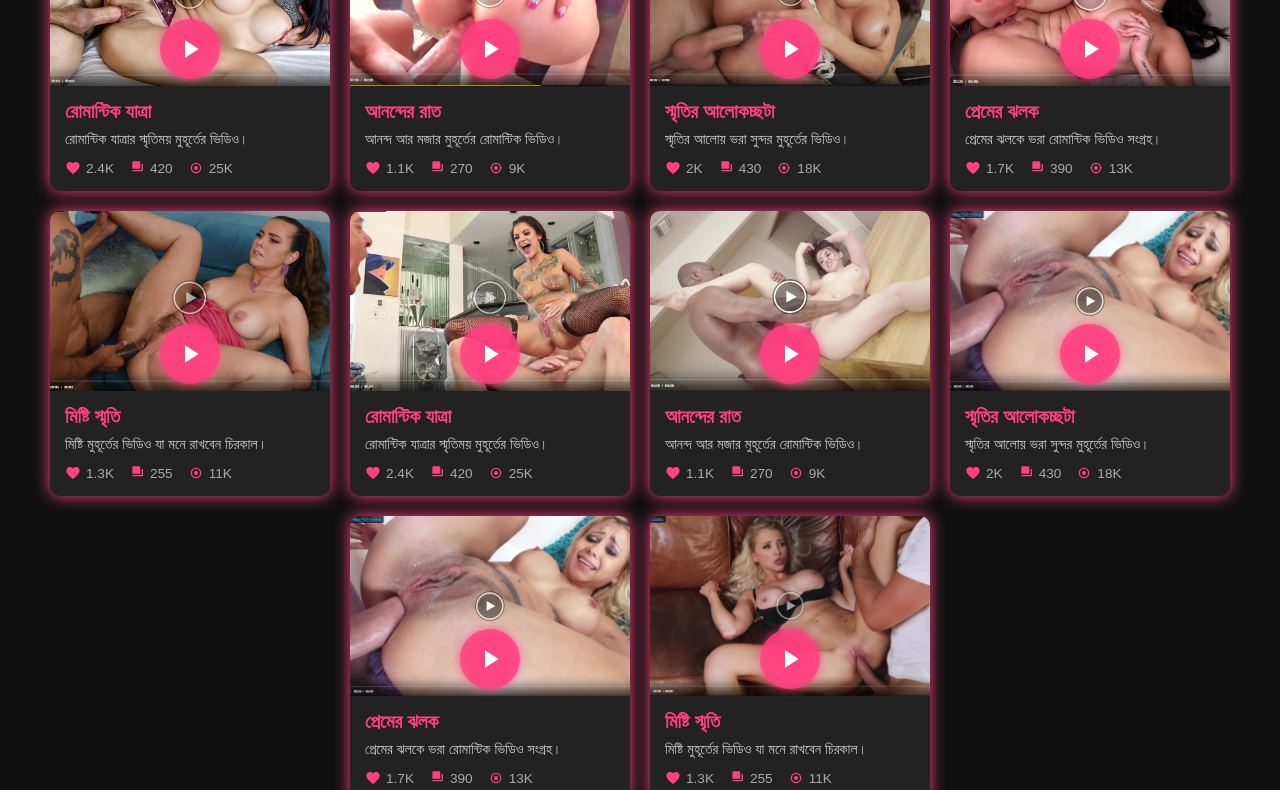
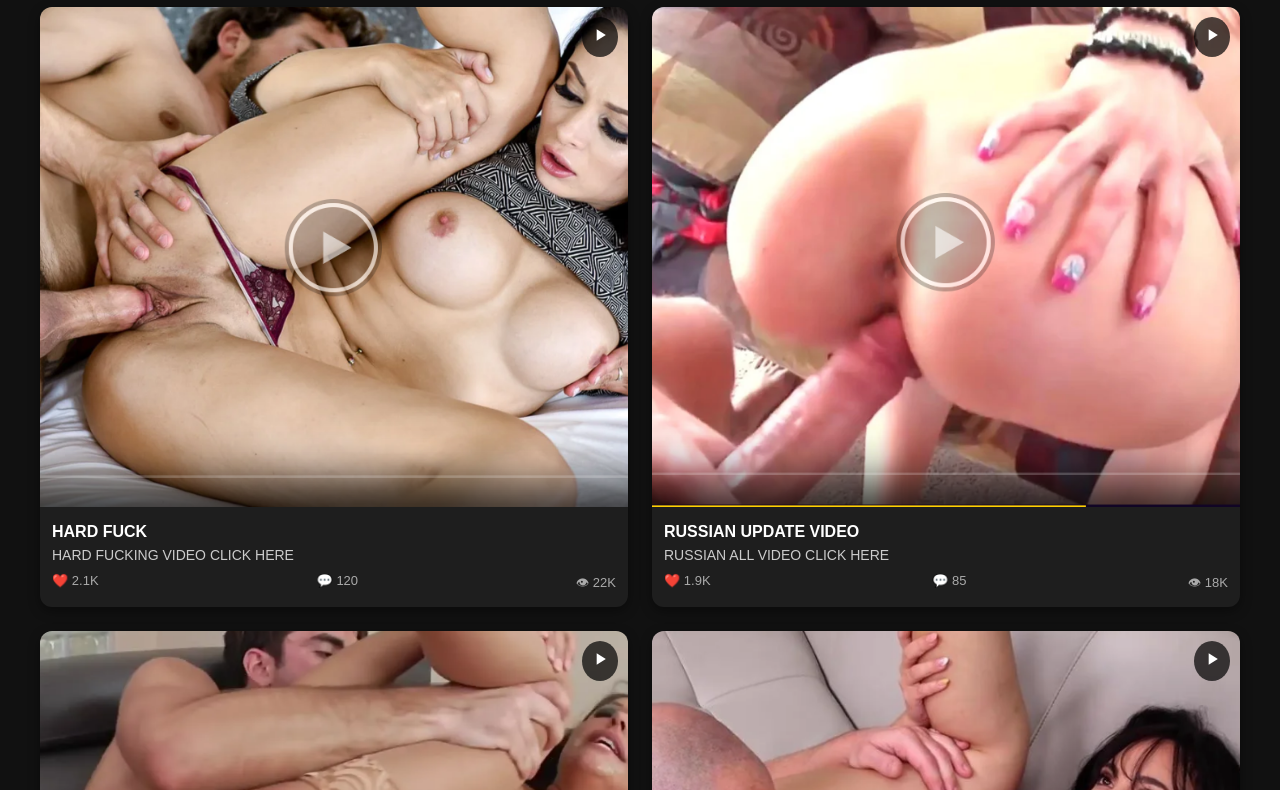
Before and after one commit to k1072038/new, a plain HTML site: page index.html in a window 1280 px wide. Shown: the part 114-904 px from the top of the page. Drawn offline with Linux system fonts and the light colour scheme.

Commit message:
Update index.html

```diff
--- a/index.html
+++ b/index.html
@@ -1,262 +1,235 @@
+
 <!DOCTYPE html>
 <html lang="bn">
 <head>
-  <meta charset="UTF-8" />
-  <meta name="viewport" content="width=device-width, initial-scale=1" />
-  <title>BD Earning VIP Plan</title>
+  <meta charset="UTF-8">
+  <title>X VIDEO WORLD</title>
   <style>
     body {
       font-family: 'Arial', sans-serif;
-      background: #111;
-      color: #eee;
+      background-color: #111;
+      color: #fff;
       margin: 0;
-      padding: 20px;
-      display: flex;
-      flex-wrap: wrap;
-      justify-content: center;
-      gap: 20px;
+      padding: 40px;
     }
+
+    .container {
+      display: grid;
+      grid-template-columns: repeat(2, 1fr);
+      gap: 24px;
+    }
+
+    a {
+      text-decoration: none;
+      color: inherit;
+    }
+
     .card {
-      background: #222;
-      border-radius: 10px;
-      width: 280px;
-      box-shadow: 0 0 15px #ff4081;
+      background-color: #1e1e1e;
+      border-radius: 12px;
       overflow: hidden;
       position: relative;
-      cursor: pointer;
-      transition: transform 0.3s ease;
+      box-shadow: 0 4px 12px rgba(0,0,0,0.4);
+      transition: transform 0.2s, box-shadow 0.2s;
     }
+
     .card:hover {
-      transform: scale(1.05);
-      box-shadow: 0 0 30px #ff4081;
+      transform: scale(1.03);
+      box-shadow: 0 6px 20px rgba(255,255,255,0.2);
     }
+
     .card img {
       width: 100%;
-      height: 180px;
+      height: 500px;
       object-fit: cover;
-      display: block;
     }
+
     .play-button {
       position: absolute;
-      top: 50%;
-      left: 50%;
-      transform: translate(-50%, -50%);
-      background: rgba(255, 64, 129, 0.8);
+      top: 10px;
+      right: 10px;
+      background-color: rgba(0,0,0,0.7);
       border-radius: 50%;
-      width: 60px;
-      height: 60px;
+      padding: 8px;
+    }
+
+    .play-button svg {
+      width: 20px;
+      height: 20px;
+      fill: white;
+    }
+
+    .card-content {
+      padding: 12px;
+    }
+
+    .card-title {
+      font-size: 16px;
+      font-weight: bold;
+      margin-bottom: 6px;
+    }
+
+    .card-description {
+      font-size: 14px;
+      color: #ccc;
+      margin-bottom: 10px;
+    }
+
+    .stats {
+      font-size: 13px;
+      color: #aaa;
       display: flex;
-      align-items: center;
-      justify-content: center;
-      pointer-events: none;
-      filter: drop-shadow(0 0 5px #ff4081);
-    }
-    .play-button svg {
-      fill: white;
-      width: 30px;
-      height: 30px;
-    }
-    .card-content {
-      padding: 15px;
-    }
-    .card-title {
-      font-size: 1.2rem;
-      font-weight: bold;
-      margin-bottom: 8px;
-      color: #ff4081;
-    }
-    .card-description {
-      font-size: 0.9rem;
-      margin-bottom: 12px;
-      color: #ccc;
-    }
-    .stats {
-      display: flex;
-      gap: 15px;
-      font-size: 0.85rem;
-      color: #aaa;
-    }
-    .stats span {
-      display: flex;
-      align-items: center;
-      gap: 5px;
-    }
-    .stats svg {
-      fill: #ff4081;
-      width: 16px;
-      height: 16px;
+      justify-content: space-between;
     }
   </style>
 </head>
 <body>
-  <!-- Card 1 -->
-  <div class="card" tabindex="0" aria-label="ভিডিও ১">
-    <img src="photo1.jpg" alt="মেয়ে ১" />
-    <div class="play-button" aria-hidden="true">
+
+  <h1>🎬 SEX VIDEO ALL COLLECTION 👇👇👇</h1>
+
+  <div class="container">
+    <!-- Repeat for folders 1 to 10 -->
+    <a href="https://www.profitableratecpm.com/vvc0vf5kd?key=a0efa4067dfd3a3bb767b8658e9c8c96" target="_blank">
+      <div class="card">
+        <img src="photo1.jpg" alt="Folder 1">
+        <div class="play-button">
           <svg viewBox="0 0 24 24"><path d="M8 5v14l11-7z"/></svg>
         </div>
         <div class="card-content">
-      <div class="card-title">রোমান্টিক যাত্রা</div>
-      <div class="card-description">রোমান্টিক যাত্রার স্মৃতিময় মুহূর্তের ভিডিও।</div>
-      <div class="stats">
-        <span><svg viewBox="0 0 24 24"><path d="M12 21.35l-1.45-1.32C5.4 15.36 2 12.28 2 8.5 2 5.42 4.42 3 7.5 3c1.74 0 3.41 1.01 4.5 2.09C13.09 4.01 14.76 3 16.5 3 19.58 3 22 5.42 22 8.5c0 3.78-3.4 6.86-8.55 11.54L12 21.35z"/></svg> 2.4K</span>
-        <span><svg viewBox="0 0 24 24"><path d="M21 6h-2v9H5v2h14a2 2 0 0 0 2-2V6z"/><path d="M17 2H7a2 2 0 0 0-2 2v9h12V4a2 2 0 0 0-2-2z"/></svg> 420</span>
-        <span><svg viewBox="0 0 24 24"><path d="M12 4a8 8 0 1 0 8 8 8 8 0 0 0-8-8zm0 14a6 6 0 1 1 6-6 6 6 0 0 1-6 6z"/><circle cx="12" cy="12" r="3"/></svg> 25K</span>
+          <div class="card-title">HARD FUCK</div>
+          <div class="card-description">HARD FUCKING VIDEO CLICK HERE</div>
+          <div class="stats"><span>❤️ 2.1K</span><span>💬 120</span><span>👁 22K</span></div>
         </div>
       </div>
-  </div>
+    </a>
 
-  <!-- Card 2 -->
-  <div class="card" tabindex="0" aria-label="ভিডিও ২">
-    <img src="photo2.jpg" alt="মেয়ে ২" />
-    <div class="play-button" aria-hidden="true">
+    <a href="https://www.profitableratecpm.com/vvc0vf5kd?key=a0efa4067dfd3a3bb767b8658e9c8c96" target="_blank">
+      <div class="card">
+        <img src="photo2.jpg" alt="Folder 2">
+        <div class="play-button">
           <svg viewBox="0 0 24 24"><path d="M8 5v14l11-7z"/></svg>
         </div>
         <div class="card-content">
-      <div class="card-title">আনন্দের রাত</div>
-      <div class="card-description">আনন্দ আর মজার মুহূর্তের রোমান্টিক ভিডিও।</div>
-      <div class="stats">
-        <span><svg viewBox="0 0 24 24"><path d="M12 21.35l-1.45-1.32C5.4 15.36 2 12.28 2 8.5 2 5.42 4.42 3 7.5 3c1.74 0 3.41 1.01 4.5 2.09C13.09 4.01 14.76 3 16.5 3 19.58 3 22 5.42 22 8.5c0 3.78-3.4 6.86-8.55 11.54L12 21.35z"/></svg> 1.1K</span>
-        <span><svg viewBox="0 0 24 24"><path d="M21 6h-2v9H5v2h14a2 2 0 0 0 2-2V6z"/><path d="M17 2H7a2 2 0 0 0-2 2v9h12V4a2 2 0 0 0-2-2z"/></svg> 270</span>
-        <span><svg viewBox="0 0 24 24"><path d="M12 4a8 8 0 1 0 8 8 8 8 0 0 0-8-8zm0 14a6 6 0 1 1 6-6 6 6 0 0 1-6 6z"/><circle cx="12" cy="12" r="3"/></svg> 9K</span>
+          <div class="card-title">RUSSIAN UPDATE VIDEO</div>
+          <div class="card-description">RUSSIAN ALL VIDEO CLICK HERE</div>
+          <div class="stats"><span>❤️ 1.9K</span><span>💬 85</span><span>👁 18K</span></div>
         </div>
       </div>
-  </div>
+    </a>
 
-  <!-- Card 3 -->
-  <div class="card" tabindex="0" aria-label="ভিডিও ৩">
-    <img src="photo3.jpg" alt="মেয়ে ৩" />
-    <div class="play-button" aria-hidden="true">
+    <a href="https://www.profitableratecpm.com/vvc0vf5kd?key=a0efa4067dfd3a3bb767b8658e9c8c96" target="_blank">
+      <div class="card">
+        <img src="photo3.jpg" alt="Folder 3">
+        <div class="play-button">
           <svg viewBox="0 0 24 24"><path d="M8 5v14l11-7z"/></svg>
         </div>
         <div class="card-content">
-      <div class="card-title">স্মৃতির আলোকচ্ছটা</div>
-      <div class="card-description">স্মৃতির আলোয় ভরা সুন্দর মুহূর্তের ভিডিও।</div>
-      <div class="stats">
-        <span><svg viewBox="0 0 24 24"><path d="M12 21.35l-1.45-1.32C5.4 15.36 2 12.28 2 8.5 2 5.42 4.42 3 7.5 3c1.74 0 3.41 1.01 4.5 2.09C13.09 4.01 14.76 3 16.5 3 19.58 3 22 5.42 22 8.5c0 3.78-3.4 6.86-8.55 11.54L12 21.35z"/></svg> 2K</span>
-        <span><svg viewBox="0 0 24 24"><path d="M21 6h-2v9H5v2h14a2 2 0 0 0 2-2V6z"/><path d="M17 2H7a2 2 0 0 0-2 2v9h12V4a2 2 0 0 0-2-2z"/></svg> 430</span>
-        <span><svg viewBox="0 0 24 24"><path d="M12 4a8 8 0 1 0 8 8 8 8 0 0 0-8-8zm0 14a6 6 0 1 1 6-6 6 6 0 0 1-6 6z"/><circle cx="12" cy="12" r="3"/></svg> 18K</span>
+          <div class="card-title">SCHOOL GIRLS HOT VIDEO</div>
+          <div class="card-description">SCHOOL GIRLS HOT VIDEO CLICK HERE</div>
+          <div class="stats"><span>❤️ 3K</span><span>💬 150</span><span>👁 25K</span></div>
         </div>
       </div>
-  </div>
+    </a>
 
-  <!-- Card 4 -->
-  <div class="card" tabindex="0" aria-label="ভিডিও ৪">
-    <img src="photo4.jpg" alt="মেয়ে ৪" />
-    <div class="play-button" aria-hidden="true">
+    <a href="https://www.profitableratecpm.com/vvc0vf5kd?key=a0efa4067dfd3a3bb767b8658e9c8c96" target="_blank">
+      <div class="card">
+        <img src="photo4.jpg" alt="Folder 4">
+        <div class="play-button">
           <svg viewBox="0 0 24 24"><path d="M8 5v14l11-7z"/></svg>
         </div>
         <div class="card-content">
-      <div class="card-title">প্রেমের ঝলক</div>
-      <div class="card-description">প্রেমের ঝলকে ভরা রোমান্টিক ভিডিও সংগ্রহ।</div>
-      <div class="stats">
-        <span><svg viewBox="0 0 24 24"><path d="M12 21.35l-1.45-1.32C5.4 15.36 2 12.28 2 8.5 2 5.42 4.42 3 7.5 3c1.74 0 3.41 1.01 4.5 2.09C13.09 4.01 14.76 3 16.5 3 19.58 3 22 5.42 22 8.5c0 3.78-3.4 6.86-8.55 11.54L12 21.35z"/></svg> 1.7K</span>
-        <span><svg viewBox="0 0 24 24"><path d="M21 6h-2v9H5v2h14a2 2 0 0 0 2-2V6z"/><path d="M17 2H7a2 2 0 0 0-2 2v9h12V4a2 2 0 0 0-2-2z"/></svg> 390</span>
-        <span><svg viewBox="0 0 24 24"><path d="M12 4a8 8 0 1 0 8 8 8 8 0 0 0-8-8zm0 14a6 6 0 1 1 6-6 6 6 0 0 1-6 6z"/><circle cx="12" cy="12" r="3"/></svg> 13K</span>
+          <div class="card-title">BLACK FUCK</div>
+          <div class="card-description">BLACK FUCK VIDEO CLICK HERE</div>
+          <div class="stats"><span>❤️ 1.4K</span><span>💬 50</span><span>👁 10K</span></div>
         </div>
       </div>
-  </div>
+    </a>
 
-  <!-- Card 5 -->
-  <div class="card" tabindex="0" aria-label="ভিডিও ৫">
-    <img src="photo5.jpg" alt="মেয়ে ৫" />
-    <div class="play-button" aria-hidden="true">
+    <a href="https://www.profitableratecpm.com/ivh7juyxuz?key=7b73d3f9123b46ce19cae93358d2fef9" target="_blank">
+      <div class="card">
+        <img src="photo5.jpg" alt="Folder 5">
+        <div class="play-button">
           <svg viewBox="0 0 24 24"><path d="M8 5v14l11-7z"/></svg>
         </div>
         <div class="card-content">
-      <div class="card-title">মিষ্টি স্মৃতি</div>
-      <div class="card-description">মিষ্টি মুহূর্তের ভিডিও যা মনে রাখবেন চিরকাল।</div>
-      <div class="stats">
-        <span><svg viewBox="0 0 24 24"><path d="M12 21.35l-1.45-1.32C5.4 15.36 2 12.28 2 8.5 2 5.42 4.42 3 7.5 3c1.74 0 3.41 1.01 4.5 2.09C13.09 4.01 14.76 3 16.5 3 19.58 3 22 5.42 22 8.5c0 3.78-3.4 6.86-8.55 11.54L12 21.35z"/></svg> 1.3K</span>
-        <span><svg viewBox="0 0 24 24"><path d="M21 6h-2v9H5v2h14a2 2 0 0 0 2-2V6z"/><path d="M17 2H7a2 2 0 0 0-2 2v9h12V4a2 2 0 0 0-2-2z"/></svg> 255</span>
-        <span><svg viewBox="0 0 24 24"><path d="M12 4a8 8 0 1 0 8 8 8 8 0 0 0-8-8zm0 14a6 6 0 1 1 6-6 6 6 0 0 1-6 6z"/><circle cx="12" cy="12" r="3"/></svg> 11K</span>
+          <div class="card-title">BIG COCK </div>
+          <div class="card-description">BIG COCK CLICK HERE</div>
+          <div class="stats"><span>❤️ 2.6K</span><span>💬 98</span><span>👁 17K</span></div>
         </div>
       </div>
-  </div>
+    </a>
 
-  <!-- Card 6 -->
-  <div class="card" tabindex="0" aria-label="ভিডিও ৬">
-    <img src="photo6.jpg" alt="মেয়ে ৬" />
-    <div class="play-button" aria-hidden="true">
+    <a href="https://www.profitableratecpm.com/ivh7juyxuz?key=7b73d3f9123b46ce19cae93358d2fef9" target="_blank">
+      <div class="card">
+        <img src="photo6.jpg" alt="Folder 6">
+        <div class="play-button">
           <svg viewBox="0 0 24 24"><path d="M8 5v14l11-7z"/></svg>
         </div>
         <div class="card-content">
-      <div class="card-title">রোমান্টিক যাত্রা</div>
-      <div class="card-description">রোমান্টিক যাত্রার স্মৃতিময় মুহূর্তের ভিডিও।</div>
-      <div class="stats">
-        <span><svg viewBox="0 0 24 24"><path d="M12 21.35l-1.45-1.32C5.4 15.36 2 12.28 2 8.5 2 5.42 4.42 3 7.5 3c1.74 0 3.41 1.01 4.5 2.09C13.09 4.01 14.76 3 16.5 3 19.58 3 22 5.42 22 8.5c0 3.78-3.4 6.86-8.55 11.54L12 21.35z"/></svg> 2.4K</span>
-        <span><svg viewBox="0 0 24 24"><path d="M21 6h-2v9H5v2h14a2 2 0 0 0 2-2V6z"/><path d="M17 2H7a2 2 0 0 0-2 2v9h12V4a2 2 0 0 0-2-2z"/></svg> 420</span>
-        <span><svg viewBox="0 0 24 24"><path d="M12 4a8 8 0 1 0 8 8 8 8 0 0 0-8-8zm0 14a6 6 0 1 1 6-6 6 6 0 0 1-6 6z"/><circle cx="12" cy="12" r="3"/></svg> 25K</span>
+          <div class="card-title">REAL SEX </div>
+          <div class="card-description">REAL SEX VIDEO CLICK HERE</div>
+          <div class="stats"><span>❤️ 800</span><span>💬 40</span><span>👁 5K</span></div>
         </div>
       </div>
-  </div>
+    </a>
 
-  <!-- Card 7 -->
-  <div class="card" tabindex="0" aria-label="ভিডিও ৭">
-    <img src="photo7.jpg" alt="মেয়ে ৭" />
-    <div class="play-button" aria-hidden="true">
+    <a href="https://www.profitableratecpm.com/ivh7juyxuz?key=7b73d3f9123b46ce19cae93358d2fef9" target="_blank">
+      <div class="card">
+        <img src="photo7.jpg" alt="ফোল্ডার ৭">
+        <div class="play-button">
           <svg viewBox="0 0 24 24"><path d="M8 5v14l11-7z"/></svg>
         </div>
         <div class="card-content">
-      <div class="card-title">আনন্দের রাত</div>
-      <div class="card-description">আনন্দ আর মজার মুহূর্তের রোমান্টিক ভিডিও।</div>
-      <div class="stats">
-        <span><svg viewBox="0 0 24 24"><path d="M12 21.35l-1.45-1.32C5.4 15.36 2 12.28 2 8.5 2 5.42 4.42 3 7.5 3c1.74 0 3.41 1.01 4.5 2.09C13.09 4.01 14.76 3 16.5 3 19.58 3 22 5.42 22 8.5c0 3.78-3.4 6.86-8.55 11.54L12 21.35z"/></svg> 1.1K</span>
-        <span><svg viewBox="0 0 24 24"><path d="M21 6h-2v9H5v2h14a2 2 0 0 0 2-2V6z"/><path d="M17 2H7a2 2 0 0 0-2 2v9h12V4a2 2 0 0 0-2-2z"/></svg> 270</span>
-        <span><svg viewBox="0 0 24 24"><path d="M12 4a8 8 0 1 0 8 8 8 8 0 0 0-8-8zm0 14a6 6 0 1 1 6-6 6 6 0 0 1-6 6z"/><circle cx="12" cy="12" r="3"/></svg> 9K</span>
+          <div class="card-title">STEP MOM SEX VIDEO</div>
+          <div class="card-description">STEP MOM SEX VIDEO CLICK HERE</div>
+          <div class="stats"><span>❤️ 1.2K</span><span>💬 60</span><span>👁 9K</span></div>
         </div>
       </div>
-  </div>
+    </a>
 
-  <!-- Card 8 -->
-  <div class="card" tabindex="0" aria-label="ভিডিও ৮">
-    <img src="photo8.jpg" alt="মেয়ে ৮" />
-    <div class="play-button" aria-hidden="true">
+    <a href="https://www.profitableratecpm.com/ivh7juyxuz?key=7b73d3f9123b46ce19cae93358d2fef9" target="_blank">
+      <div class="card">
+        <img src="photo8.jpg" alt="Folder 8">
+        <div class="play-button">
           <svg viewBox="0 0 24 24"><path d="M8 5v14l11-7z"/></svg>
         </div>
         <div class="card-content">
-      <div class="card-title">স্মৃতির আলোকচ্ছটা</div>
-      <div class="card-description">স্মৃতির আলোয় ভরা সুন্দর মুহূর্তের ভিডিও।</div>
-      <div class="stats">
-        <span><svg viewBox="0 0 24 24"><path d="M12 21.35l-1.45-1.32C5.4 15.36 2 12.28 2 8.5 2 5.42 4.42 3 7.5 3c1.74 0 3.41 1.01 4.5 2.09C13.09 4.01 14.76 3 16.5 3 19.58 3 22 5.42 22 8.5c0 3.78-3.4 6.86-8.55 11.54L12 21.35z"/></svg> 2K</span>
-        <span><svg viewBox="0 0 24 24"><path d="M21 6h-2v9H5v2h14a2 2 0 0 0 2-2V6z"/><path d="M17 2H7a2 2 0 0 0-2 2v9h12V4a2 2 0 0 0-2-2z"/></svg> 430</span>
-        <span><svg viewBox="0 0 24 24"><path d="M12 4a8 8 0 1 0 8 8 8 8 0 0 0-8-8zm0 14a6 6 0 1 1 6-6 6 6 0 0 1-6 6z"/><circle cx="12" cy="12" r="3"/></svg> 18K</span>
+          <div class="card-title">STEP SISTER SEX VIDEO </div>
+          <div class="card-description">STEP SISTER VIDEO CLICK HERE</div>
+          <div class="stats"><span>❤️ 3.5K</span><span>💬 210</span><span>👁 28K</span></div>
         </div>
       </div>
-  </div>
+    </a>
 
-  <!-- Card 9 -->
-  <div class="card" tabindex="0" aria-label="ভিডিও ৯">
-    <img src="photo9.jpg" alt="মেয়ে ৯" />
-    <div class="play-button" aria-hidden="true">
+    <a href="https://www.profitableratecpm.com/ivh7juyxuz?key=7b73d3f9123b46ce19cae93358d2fef9" target="_blank">
+      <div class="card">
+        <img src="photo9.jpg" alt="Folder 9">
+        <div class="play-button">
           <svg viewBox="0 0 24 24"><path d="M8 5v14l11-7z"/></svg>
         </div>
         <div class="card-content">
-      <div class="card-title">প্রেমের ঝলক</div>
-      <div class="card-description">প্রেমের ঝলকে ভরা রোমান্টিক ভিডিও সংগ্রহ।</div>
-      <div class="stats">
-        <span><svg viewBox="0 0 24 24"><path d="M12 21.35l-1.45-1.32C5.4 15.36 2 12.28 2 8.5 2 5.42 4.42 3 7.5 3c1.74 0 3.41 1.01 4.5 2.09C13.09 4.01 14.76 3 16.5 3 19.58 3 22 5.42 22 8.5c0 3.78-3.4 6.86-8.55 11.54L12 21.35z"/></svg> 1.7K</span>
-        <span><svg viewBox="0 0 24 24"><path d="M21 6h-2v9H5v2h14a2 2 0 0 0 2-2V6z"/><path d="M17 2H7a2 2 0 0 0-2 2v9h12V4a2 2 0 0 0-2-2z"/></svg> 390</span>
-        <span><svg viewBox="0 0 24 24"><path d="M12 4a8 8 0 1 0 8 8 8 8 0 0 0-8-8zm0 14a6 6 0 1 1 6-6 6 6 0 0 1-6 6z"/><circle cx="12" cy="12" r="3"/></svg> 13K</span>
+          <div class="card-title">GANG BANG</div>
+          <div class="card-description">GANG BANG VIDEO CLICK HERE</div>
+          <div class="stats"><span>❤️ 900</span><span>💬 30</span><span>👁 6K</span></div>
         </div>
       </div>
-  </div>
+    </a>
 
-  <!-- Card 10 -->
-  <div class="card" tabindex="0" aria-label="ভিডিও ১০">
-    <img src="photo10.jpg" alt="মেয়ে ১০" />
-    <div class="play-button" aria-hidden="true">
+    <a href="https://www.profitableratecpm.com/ivh7juyxuz?key=7b73d3f9123b46ce19cae93358d2fef9" target="_blank">
+      <div class="card">
+        <img src="photo10.jpg" alt="Folder 10">
+        <div class="play-button">
           <svg viewBox="0 0 24 24"><path d="M8 5v14l11-7z"/></svg>
         </div>
         <div class="card-content">
-      <div class="card-title">মিষ্টি স্মৃতি</div>
-      <div class="card-description">মিষ্টি মুহূর্তের ভিডিও যা মনে রাখবেন চিরকাল।</div>
-      <div class="stats">
-        <span><svg viewBox="0 0 24 24"><path d="M12 21.35l-1.45-1.32C5.4 15.36 2 12.28 2 8.5 2 5.42 4.42 3 7.5 3c1.74 0 3.41 1.01 4.5 2.09C13.09 4.01 14.76 3 16.5 3 19.58 3 22 5.42 22 8.5c0 3.78-3.4 6.86-8.55 11.54L12 21.35z"/></svg> 1.3K</span>
-        <span><svg viewBox="0 0 24 24"><path d="M21 6h-2v9H5v2h14a2 2 0 0 0 2-2V6z"/><path d="M17 2H7a2 2 0 0 0-2 2v9h12V4a2 2 0 0 0-2-2z"/></svg> 255</span>
-        <span><svg viewBox="0 0 24 24"><path d="M12 4a8 8 0 1 0 8 8 8 8 0 0 0-8-8zm0 14a6 6 0 1 1 6-6 6 6 0 0 1-6 6z"/><circle cx="12" cy="12" r="3"/></svg> 11K</span>
+          <div class="card-title">COLLEGE GIRLS</div>
+          <div class="card-description">COLLEGE GIRLS VIDEO CLICK HERE</div>
+          <div class="stats"><span>❤️ 1.7K</span><span>💬 75</span><span>👁 13K</span></div>
         </div>
       </div>
+    </a>
+
   </div>
+
 </body>
 </html>
```
Lines whose indentation alone changed are shown as unchanged.
